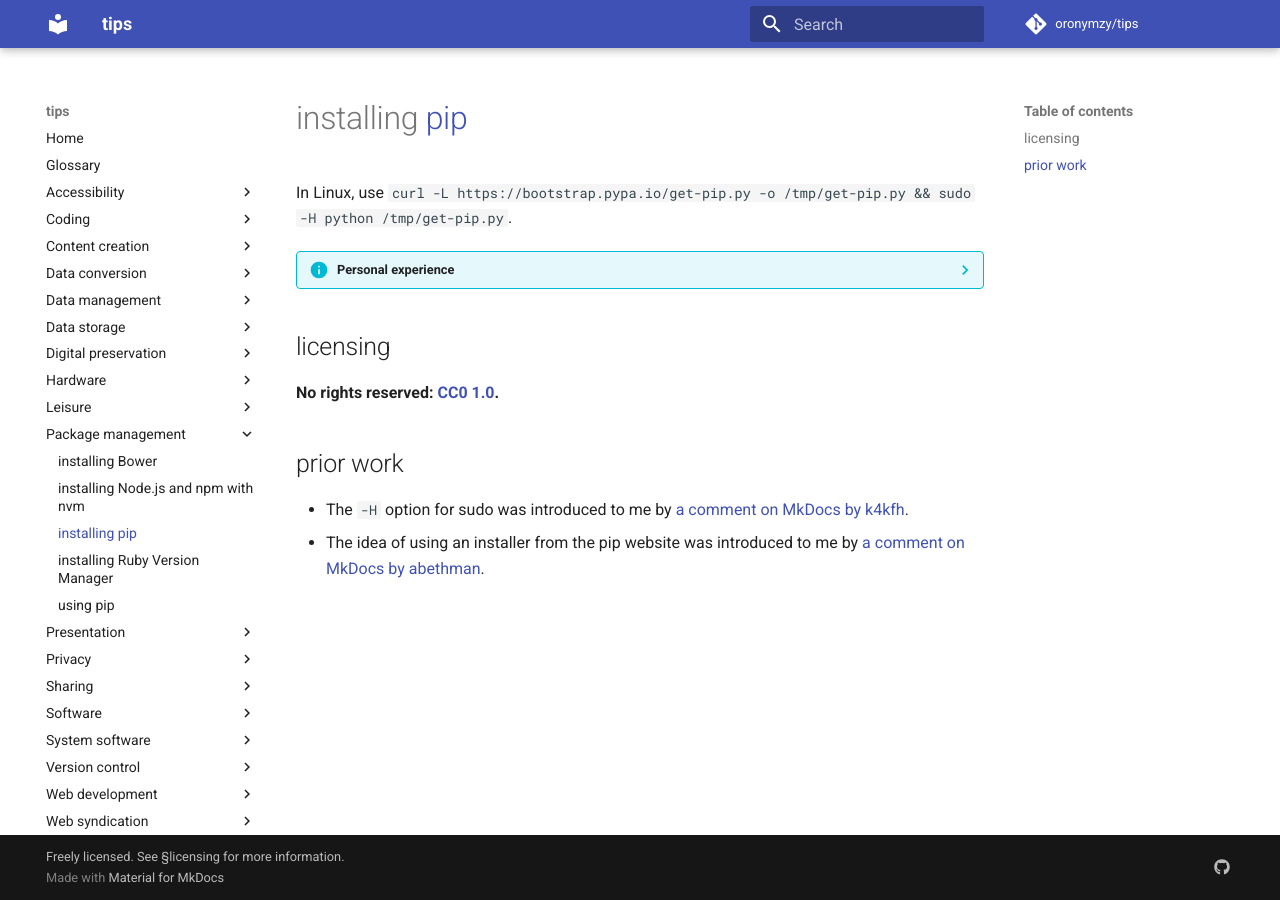
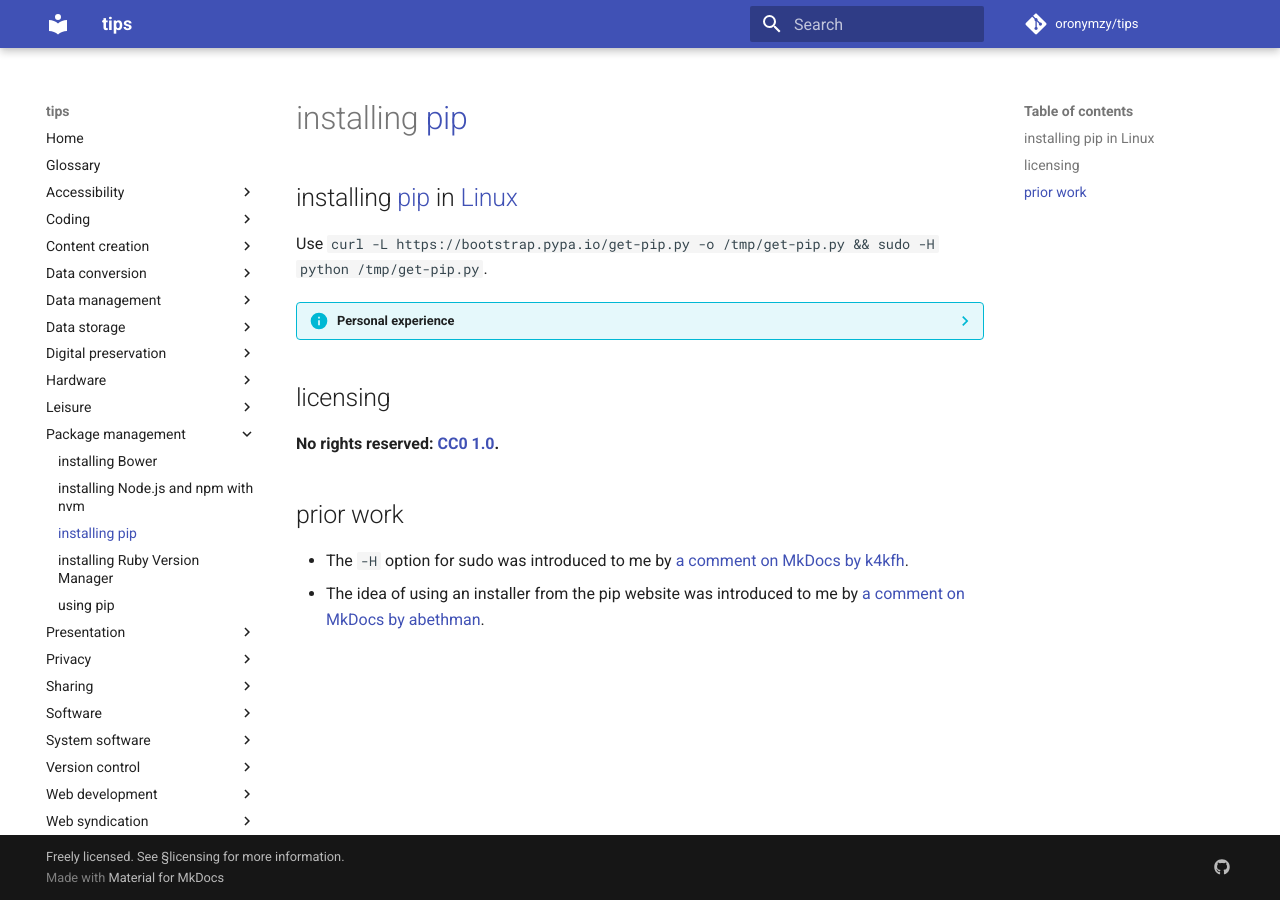
Before and after one commit to oronymzy/tips, an MkDocs documentation site: the page built from docs/instpip.md, in a window 1280 px wide. Built offline with MkDocs 1.6.1 and Material for MkDocs 9.7.7, drawn with Linux system fonts in a browser that asks for light colours; comment, search, counter and statistics services are not loaded.

Commit message:
Add heading, add hyperlink, move content

```diff
--- a/docs/instpip.md
+++ b/docs/instpip.md
@@ -1,8 +1,11 @@
 # installing [pip]
-In Linux, use `curl -L https://bootstrap.pypa.io/get-pip.py -o /tmp/get-pip.py && sudo -H python /tmp/get-pip.py`.
+## installing [pip] in [Linux]
+Use `curl -L https://bootstrap.pypa.io/get-pip.py -o /tmp/get-pip.py && sudo -H python /tmp/get-pip.py`.
 
 ??? info "Personal experience"
     Works on Slim running CentOS 7, Slim running Kubuntu 18.04, Slinky running Kubuntu 18.04, Snarky running Kubuntu 17.10, and Tabby running Kubuntu 18.04.
+
+[Linux]: https://en.wikipedia.org/wiki/Linux
 
 ## licensing
 **No rights reserved: [CC0 1.0](https://creativecommons.org/publicdomain/zero/1.0/).**
```
